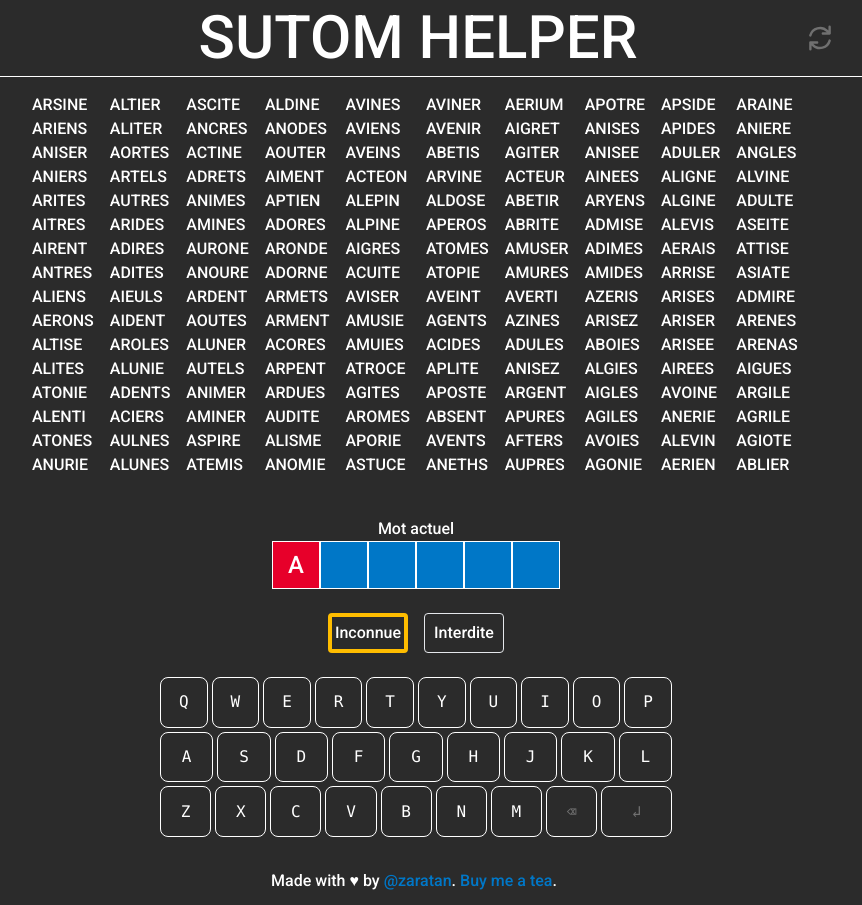
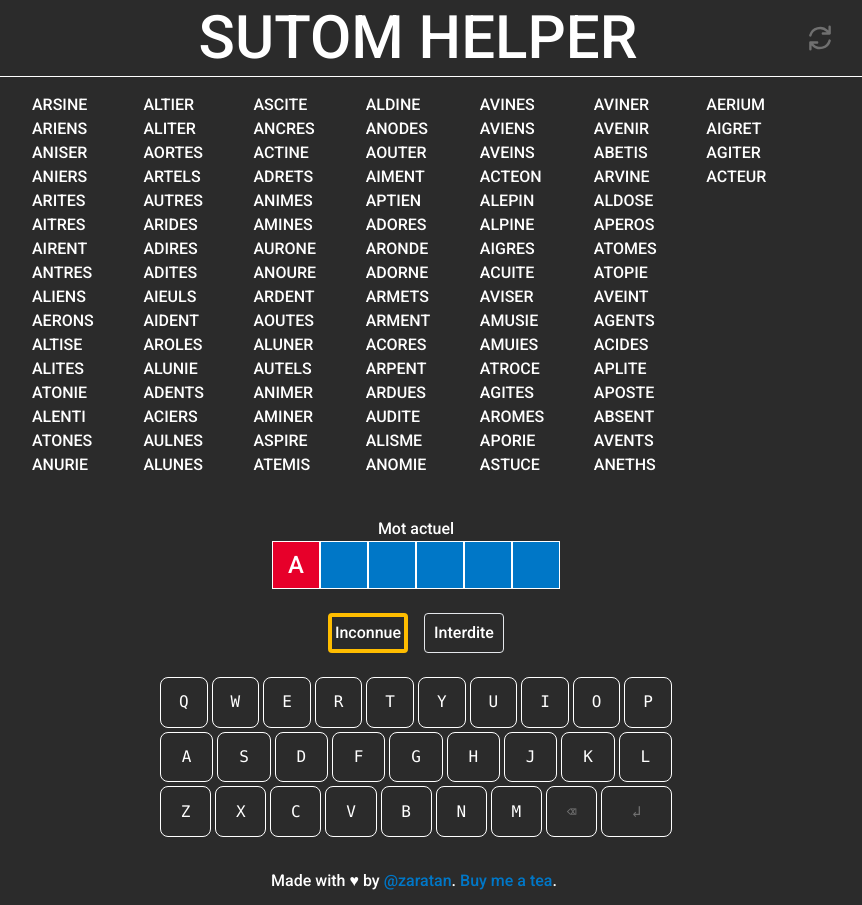
Before and after one commit to zaratan/sutom-helper, a Next.js app: page /A/6 in a window 1280 px wide. Shown: the whole page, without its empty margins (224-1086 px from the left). Built offline with nearby package versions, Linux system fonts and the light colour scheme.

Commit message:
ServerSide computing

```diff
--- a/app/[firstLetter]/[letterCount]/Main.tsx
+++ b/app/[firstLetter]/[letterCount]/Main.tsx
@@ -12,11 +12,9 @@ import classMerge from '@/helpers/classMerge';
 const Main = ({
   firstLetter,
   letterCount,
-  possibleWords,
 }: {
   firstLetter: string;
   letterCount: number;
-  possibleWords: Array<{ word: string; score: number }>;
 }) => {
   const [word, setWord] = useState<Array<string | null>>([
     firstLetter,
@@ -72,7 +70,6 @@ const Main = ({
         word={word}
         forbiddenLetters={forbiddenLetters}
         unknownPosLetters={unknownPosLetters}
-        possibleWords={possibleWords}
       />
       <CurrentGuess
         word={word}
--- a/app/[firstLetter]/[letterCount]/page.tsx
+++ b/app/[firstLetter]/[letterCount]/page.tsx
@@ -16,27 +16,6 @@ export async function generateStaticParams() {
   );
 }
 
-const getValidWords = async (firstLetter: string, letterCount: number) => {
-  const validWords = sortBy(
-    words
-      .filter(
-        (word) =>
-          word.length === letterCount &&
-          word[0].toLowerCase() === firstLetter.toLowerCase()
-      )
-      .map((word) => ({
-        word,
-        score: (
-          uniq(
-            word.split('').map((l) => l.toLocaleLowerCase())
-          ) as Array<Letter>
-        ).reduce((acc, letter) => acc + frequencyLetterFr[letter], 0),
-      })),
-    'score'
-  ).reverse();
-  return validWords;
-};
-
 const Page = async ({
   params: { letterCount, firstLetter },
 }: {
@@ -45,15 +24,7 @@ const Page = async ({
     letterCount: string;
   };
 }) => {
-  const fetchedWords = await getValidWords(firstLetter, Number(letterCount));
-
-  return (
-    <Main
-      firstLetter={firstLetter}
-      letterCount={Number(letterCount)}
-      possibleWords={fetchedWords}
-    />
-  );
+  return <Main firstLetter={firstLetter} letterCount={Number(letterCount)} />;
 };
 
 export default Page;
--- a/app/page.tsx
+++ b/app/page.tsx
@@ -1,5 +1,9 @@
 import FirstLetterSelector from '@/app/FirstLetterSelector';
 
-export default function Home() {
-  return <FirstLetterSelector />;
+export default async function Home() {
+  return (
+    <>
+      <FirstLetterSelector />
+    </>
+  );
 }
--- a/components/Possibilities.tsx
+++ b/components/Possibilities.tsx
@@ -1,4 +1,4 @@
-import { sortBy } from 'lodash';
+import { WordsData } from '@/pages/api/words';
 import React from 'react';
 import useSWR from 'swr';
 
@@ -9,38 +9,25 @@ const Possibilities = ({
   word,
   forbiddenLetters,
   unknownPosLetters,
-  possibleWords,
 }: {
   word: Array<string | null>;
   forbiddenLetters: Array<{ letter: string }>;
   unknownPosLetters: Array<{ letter: string; count: number }>;
-  possibleWords: Array<{ word: string; score: number }>;
 }) => {
-  const forbiddenRegex = `[^${forbiddenLetters
-    .map((fl) => fl.letter)
-    .join('')}]`;
-
-  const regexpWord = RegExp(
-    `^${word
-      .map((letter) => (letter || forbiddenRegex).toLocaleLowerCase())
-      .join('')}$`,
-    'i'
+  const { data } = useSWR<WordsData>(
+    `/api/words?w=${JSON.stringify(word)}&upl=${JSON.stringify(
+      unknownPosLetters
+    )}&fbl=${JSON.stringify(forbiddenLetters)}`,
+    fetcher
   );
 
-  const possibilities = possibleWords
-    .filter(
-      (w) =>
-        regexpWord.test(w.word) &&
-        unknownPosLetters.every(
-          (upl) =>
-            w.word.split('').filter((l) => l === upl.letter).length >= upl.count
-        )
-    )
-    .map((w) => w.word);
+  if (!data) {
+    return <div>Chargement...</div>;
+  }
 
   return (
     <ul className="max-h-96 my-4 flex flex-col flex-wrap overflow-y-scroll w-full gap-x-4">
-      {possibilities.map((possibility, i) => (
+      {data.words.map((possibility, i) => (
         <li key={`${possibility}-${i}`}>{possibility}</li>
       ))}
     </ul>
--- a/pages/api/[firstLetter]/[letterCount]/index.ts
+++ /dev/null
@@ -1,33 +0,0 @@
-// Next.js API route support: https://nextjs.org/docs/api-routes/introduction
-import type { NextApiRequest, NextApiResponse } from 'next';
-import words from '@/data/wordsFromSutomRepo.json';
-
-type Data = {
-  words: Array<string>;
-};
-
-export default function handler(
-  req: NextApiRequest,
-  res: NextApiResponse<Data>
-) {
-  const { firstLetter, letterCount } = req.query;
-  let firstLetterString = String(firstLetter);
-
-  if (firstLetterString.length > 1) {
-    firstLetterString = firstLetterString[0];
-  }
-
-  const letterCountNum = Number(letterCount);
-
-  const regexpWord = RegExp(
-    `^${[
-      firstLetter,
-      ...Array.from({ length: letterCountNum - 1 }, () => '.'),
-    ].join('')}$`,
-    'i'
-  );
-
-  const filteredWords = words.filter((w) => regexpWord.test(w));
-
-  res.status(200).json({ words: filteredWords || [] });
-}
--- /dev/null
+++ b/pages/api/words.ts
@@ -0,0 +1,58 @@
+// Next.js API route support: https://nextjs.org/docs/api-routes/introduction
+import type { NextApiRequest, NextApiResponse } from 'next';
+import words from '@/data/wordsFromSutomRepo.json';
+import { sortBy, uniq } from 'lodash';
+import { frequencyLetterFr } from '@/data/statisticsLetterFr';
+import { Letter } from '@/data/const';
+
+export type WordsData = {
+  words: Array<string>;
+};
+
+export default function handler(
+  req: NextApiRequest,
+  res: NextApiResponse<WordsData>
+) {
+  const { fbl, w, upl } = req.query;
+  const forbiddenLetters: Array<{ letter: string }> = JSON.parse(String(fbl));
+  const word: Array<string | null> = JSON.parse(String(w));
+  const unknownPosLetters: Array<{ letter: string; count: number }> =
+    JSON.parse(String(upl));
+
+  const forbiddenRegex =
+    forbiddenLetters.length === 0
+      ? '.'
+      : `[^${forbiddenLetters.map((fl) => fl.letter).join('')}]`;
+
+  const regexpWord = RegExp(
+    `^${word
+      .map((letter) => (letter || forbiddenRegex).toLocaleLowerCase())
+      .join('')}$`,
+    'i'
+  );
+
+  const filteredWords = sortBy(
+    words
+      .filter(
+        (w) =>
+          regexpWord.test(w) &&
+          unknownPosLetters.every(
+            (upl) =>
+              w.split('').filter((l) => l === upl.letter).length >= upl.count
+          )
+      )
+      .map((w) => ({
+        word: w,
+        score: uniq(w.split('')).reduce((acc, letter) => {
+          return acc + frequencyLetterFr[letter.toLowerCase() as Letter];
+        }, 0),
+      })),
+    'score'
+  ).reverse();
+
+  const possibilities = filteredWords.map((w) => w.word).slice(0, 100);
+
+  console.log({ possibilities });
+
+  res.status(200).json({ words: possibilities.slice(0, 100) || [] });
+}
```
